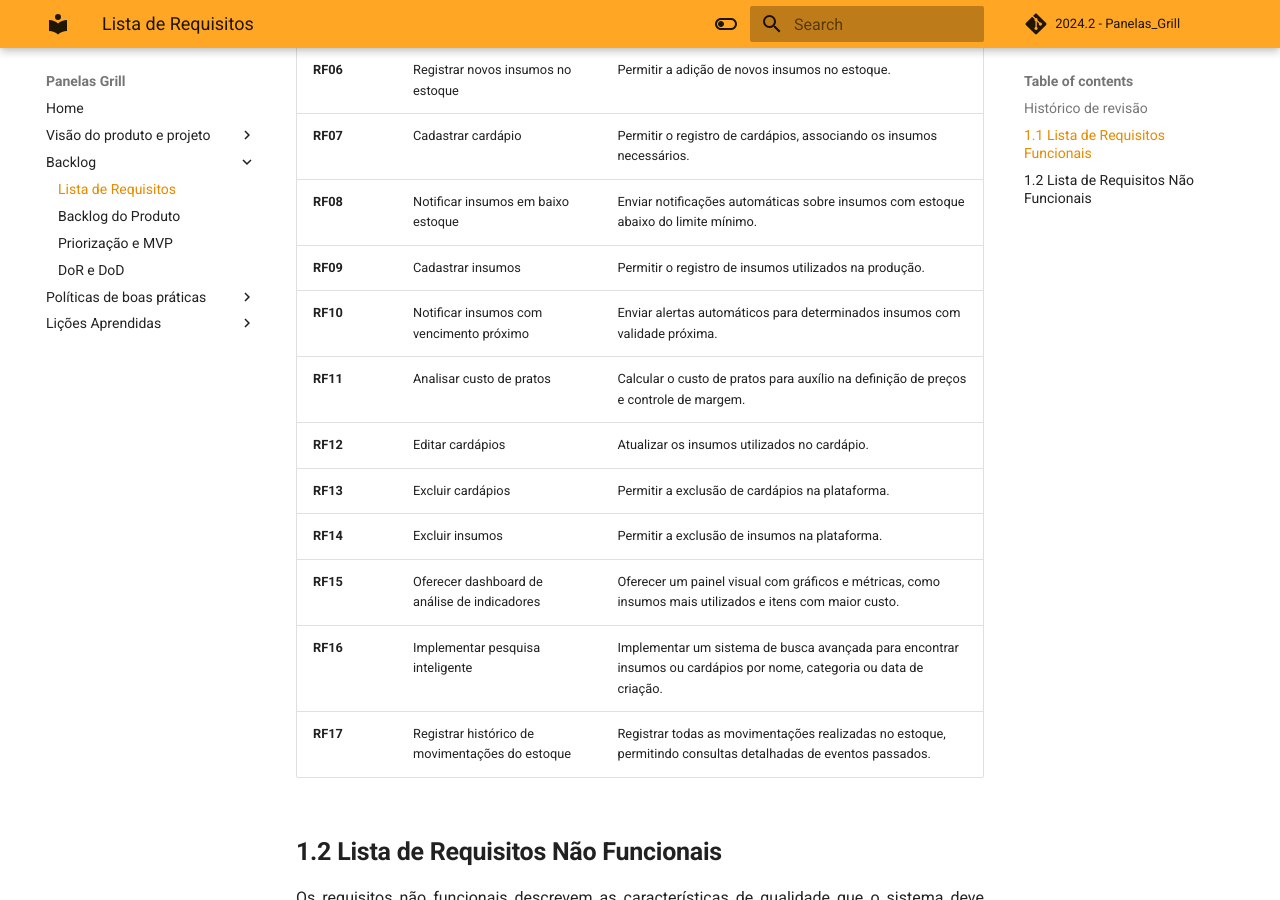
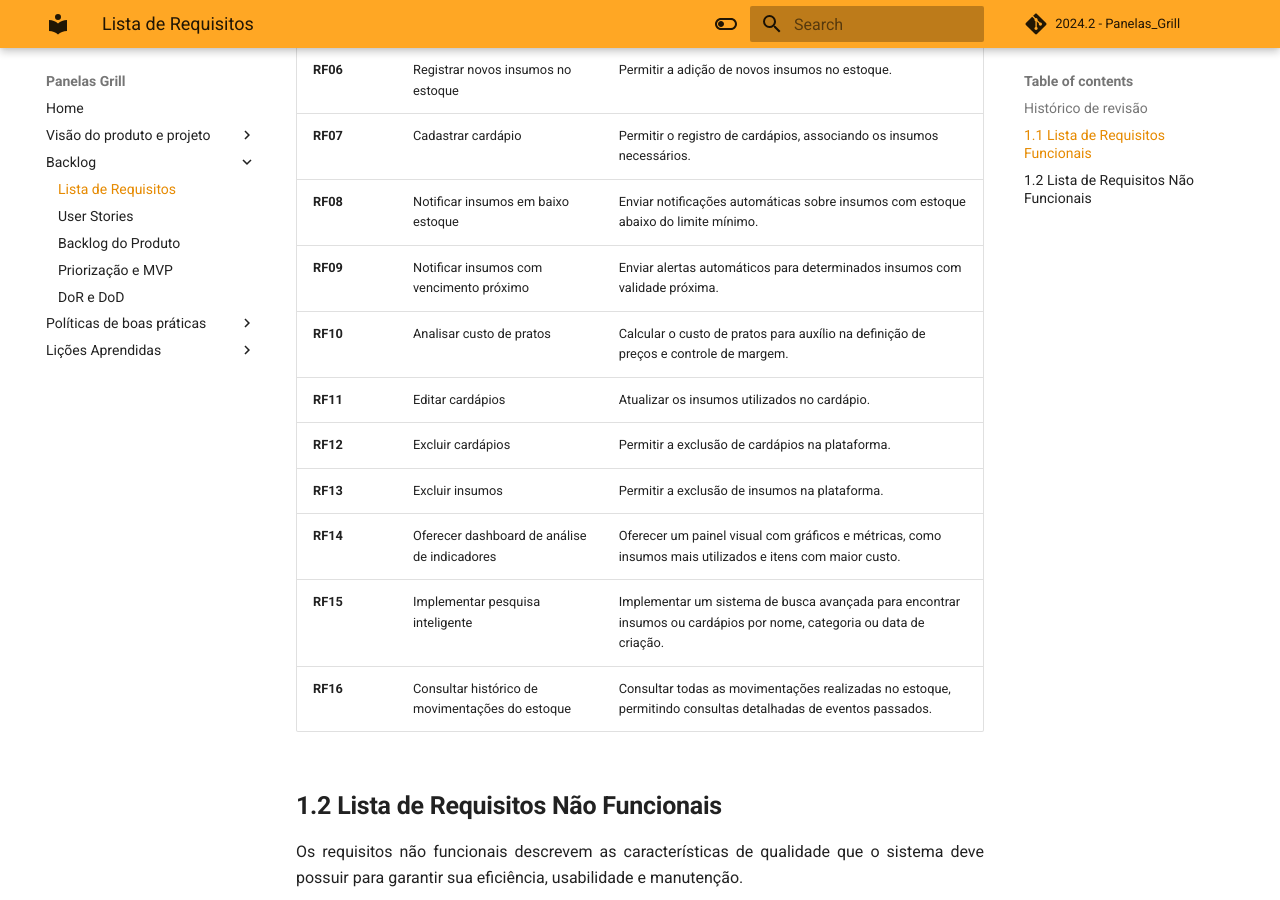
Before and after one commit to mdsreq-fga-unb/2024.2-T03-PanelasGrill, an MkDocs documentation site: the page built from docs/Backlog/sessao7.md, in a window 1280 px wide and 900 px high, scrolled down 901 px. Built offline with MkDocs 1.6.1 and Material for MkDocs 9.7.7, drawn with Linux system fonts in a browser that asks for light colours; comment, search, counter and statistics services are not loaded.

Commit message:
docs: adicionando US ao pages

```diff
--- a/docs/Backlog/sessao7.md
+++ b/docs/Backlog/sessao7.md
@@ -23,15 +23,14 @@ Os requisitos funcionais especificam as funcionalidades que o sistema deve imple
 | **RF06**  | Registrar novos insumos no estoque         | Permitir a adição de novos insumos no estoque.                                                   |
 | **RF07**  | Cadastrar cardápio                         | Permitir o registro de cardápios, associando os insumos necessários.                             |
 | **RF08**  | Notificar insumos em baixo estoque         | Enviar notificações automáticas sobre insumos com estoque abaixo do limite mínimo.               |
-| **RF09**  | Cadastrar insumos                          | Permitir o registro de insumos utilizados na produção.                                           |
-| **RF10**  | Notificar insumos com vencimento próximo   | Enviar alertas automáticos para determinados insumos com validade próxima.                       |
-| **RF11**  | Analisar custo de pratos                   | Calcular o custo de pratos para auxílio na definição de preços e controle de margem.             |
-| **RF12**  | Editar cardápios                           | Atualizar os insumos utilizados no cardápio.                                                     |
-| **RF13**  | Excluir cardápios                          | Permitir a exclusão de cardápios na plataforma.                                                  |
-| **RF14**  | Excluir insumos                            | Permitir a exclusão de insumos na plataforma.                                                    |
-| **RF15**  | Oferecer dashboard de análise de indicadores | Oferecer um painel visual com gráficos e métricas, como insumos mais utilizados e itens com maior custo. |
-| **RF16**  | Implementar pesquisa inteligente           | Implementar um sistema de busca avançada para encontrar insumos ou cardápios por nome, categoria ou data de criação. |
-| **RF17**  | Registrar histórico de movimentações do estoque | Registrar todas as movimentações realizadas no estoque, permitindo consultas detalhadas de eventos passados. |
+| **RF09**  | Notificar insumos com vencimento próximo   | Enviar alertas automáticos para determinados insumos com validade próxima.                       |
+| **RF10**  | Analisar custo de pratos                   | Calcular o custo de pratos para auxílio na definição de preços e controle de margem.             |
+| **RF11**  | Editar cardápios                           | Atualizar os insumos utilizados no cardápio.                                                     |
+| **RF12**  | Excluir cardápios                          | Permitir a exclusão de cardápios na plataforma.                                                  |
+| **RF13**  | Excluir insumos                            | Permitir a exclusão de insumos na plataforma.                                                    |
+| **RF14**  | Oferecer dashboard de análise de indicadores | Oferecer um painel visual com gráficos e métricas, como insumos mais utilizados e itens com maior custo. |
+| **RF15**  | Implementar pesquisa inteligente           | Implementar um sistema de busca avançada para encontrar insumos ou cardápios por nome, categoria ou data de criação. |
+| **RF16**  | Consultar histórico de movimentações do estoque | Consultar todas as movimentações realizadas no estoque, permitindo consultas detalhadas de eventos passados. |
 
 ## **1.2 Lista de Requisitos Não Funcionais**
 
--- a/mkdocs.yml
+++ b/mkdocs.yml
@@ -15,6 +15,7 @@ nav:
       - Interação entre Equipe e Cliente: unidade1/sessao5.md
    - Backlog:
       - Lista de Requisitos: Backlog/sessao7.md
+      - User Stories: Backlog/sessao9.md
       - Backlog do Produto: Backlog/backlog.md
       - Priorização e MVP: Backlog/mvp.md
       - DoR e DoD: Backlog/dor_dod.md
```
Also changed, not shown: docs/Backlog/backlog.md (+2 -2 lines), docs/Backlog/dor_dod.md (+3 -3 lines), docs/Backlog/mvp.md (+5 -5 lines), docs/Backlog/sessao9.md (+1 -1 lines).
